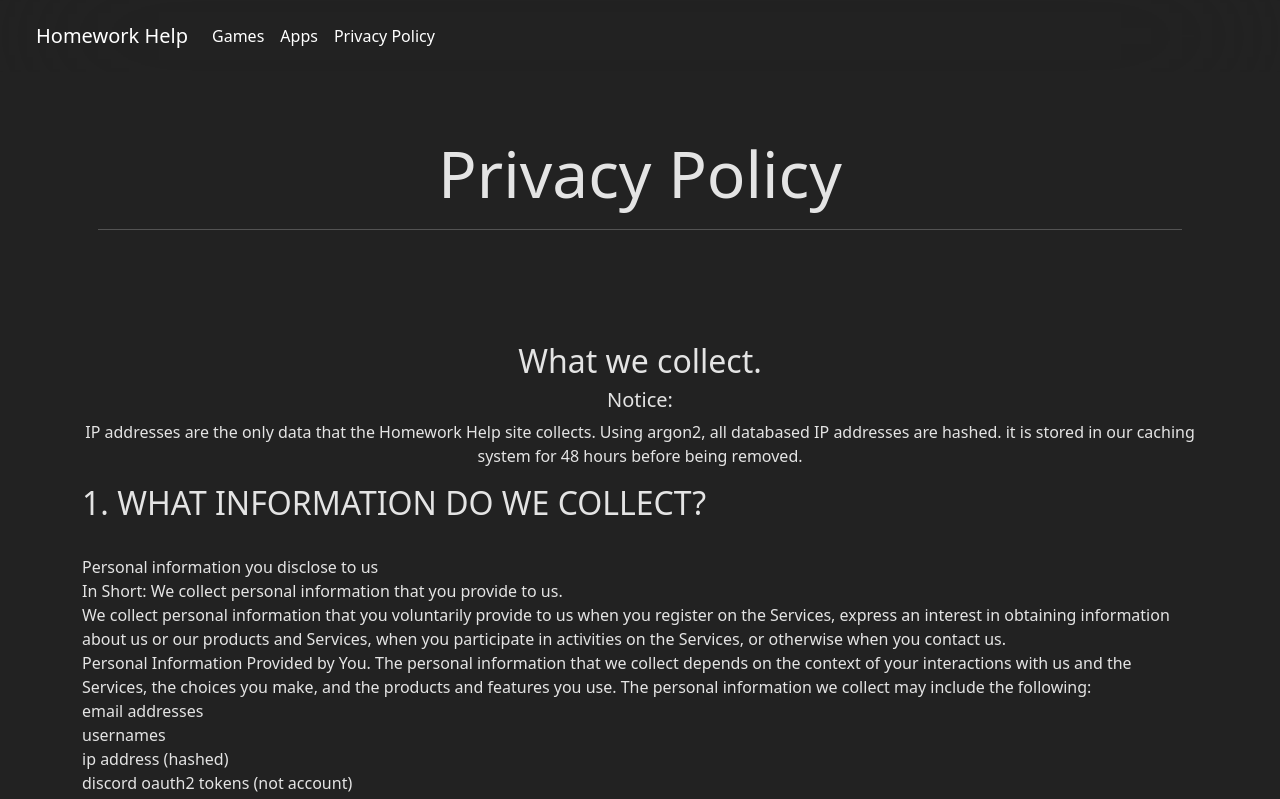
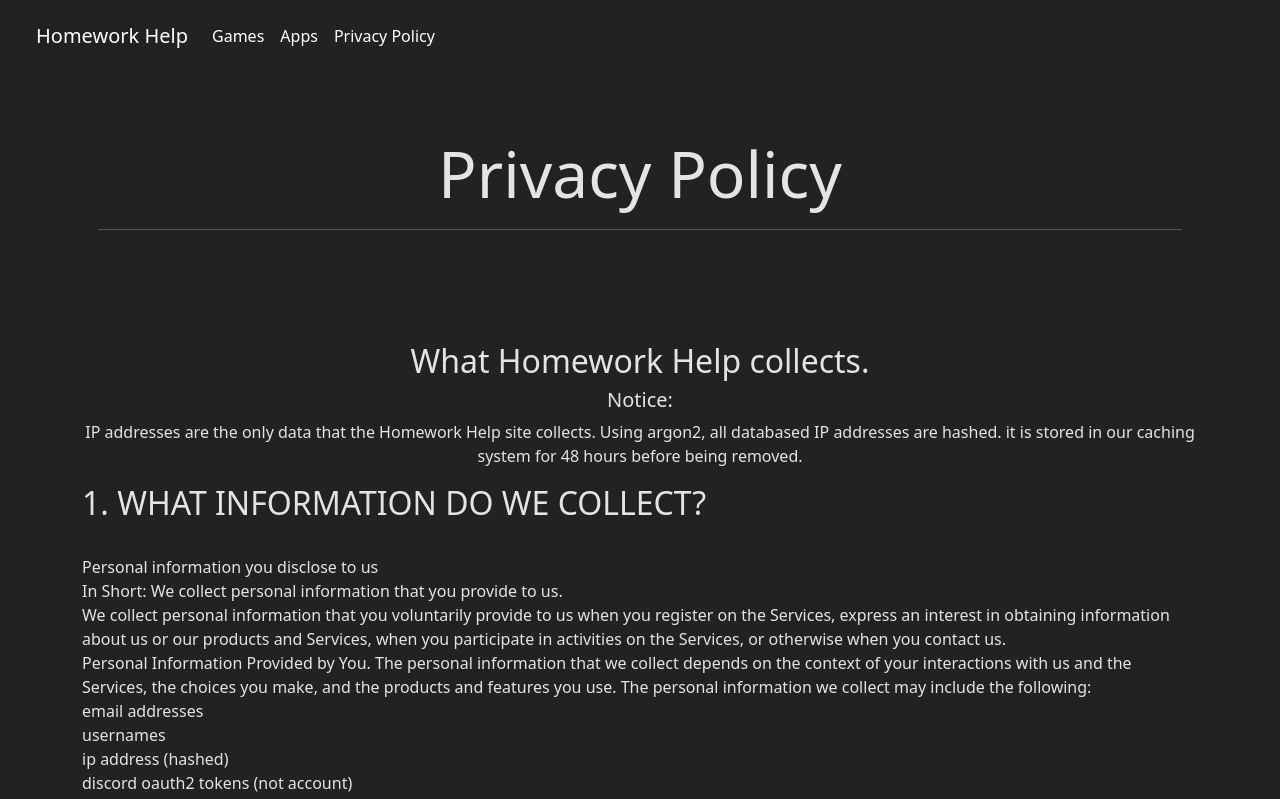
Before and after one commit to CMPHubRoblox/FixedHwHelplol, a plain HTML site: page static/privacy.html in a window 1280 px wide. Shown: the top 799 px of the page. Drawn offline with nearby package versions, Linux system fonts and the light colour scheme.

Commit message:
Update privacy.html

```diff
--- a/static/privacy.html
+++ b/static/privacy.html
@@ -30,7 +30,7 @@
             <hr>
         </div>
         <div class="text-center">
-            <h2>What we collect.</h2>
+            <h2>What Homework Help collects.</h2>
             <h5>Notice:</h5>
             <p>IP addresses are the only data that the Homework Help site collects. Using argon2, all databased IP addresses are hashed. it is stored in our caching system for 48 hours before being removed.</p>
         </div>
```
